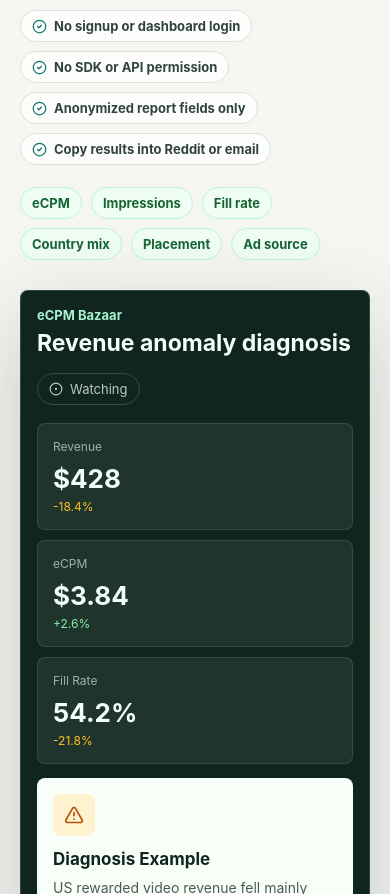
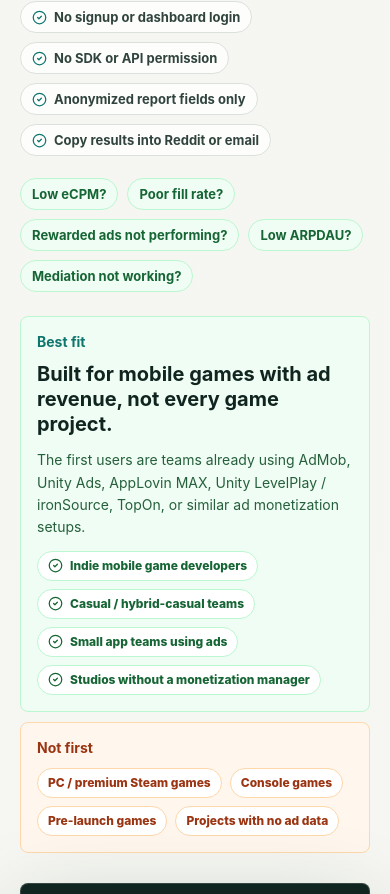
Before and after one commit to X6689/ecpm-bazaar-site, a Next.js app: page / in a window 390 px wide. Shown: the part 870-1764 px from the top of the page. Built offline with nearby package versions, Linux system fonts and the light colour scheme.

Commit message:
Refine mobile ad revenue diagnosis positioning

```diff
--- a/app/cases/page.tsx
+++ b/app/cases/page.tsx
@@ -3,8 +3,8 @@ import { pageMetadata } from "@/lib/site-metadata";
 import { CasesContent } from "./cases-content";
 
 export const metadata: Metadata = pageMetadata(
-  "Diagnosis Cases",
-  "Anonymized mobile ad revenue diagnosis examples for eCPM drops, fill-rate drops, and country mix changes.",
+  "Sample Diagnosis Reports",
+  "Sample mobile game ad revenue diagnosis reports for eCPM drops, fill-rate drops, ARPDAU issues, and country mix changes.",
   "/cases/"
 );
 
--- a/app/free-diagnosis/page.tsx
+++ b/app/free-diagnosis/page.tsx
@@ -4,7 +4,7 @@ import { FreeDiagnosisContent } from "./free-diagnosis-content";
 
 export const metadata: Metadata = pageMetadata(
   "Free Ad Revenue Diagnosis",
-  "Send anonymized mobile ad monetization data for a free eCPM Bazaar diagnosis. No login credentials or API keys required.",
+  "Get a free diagnosis for low mobile game ad revenue across eCPM, ARPDAU, fill rate, GEO, ad format, mediation, and ad source performance.",
   "/free-diagnosis/"
 );
 
--- a/app/globals.css
+++ b/app/globals.css
@@ -228,6 +228,69 @@ p {
   color: #166534;
 }
 
+.fit-split {
+  display: grid;
+  grid-template-columns: minmax(0, 1fr) minmax(180px, 0.5fr);
+  gap: 10px;
+  margin-top: 2px;
+}
+
+.fit-card {
+  display: grid;
+  gap: 12px;
+  padding: 16px;
+  border: 1px solid #bbf7d0;
+  border-radius: 8px;
+  background: #f0fdf4;
+}
+
+.fit-card h2 {
+  color: var(--deep);
+  font-size: 20px;
+  line-height: 1.25;
+}
+
+.fit-card p:not(.section-label) {
+  color: #255f3b;
+  font-size: 14px;
+  line-height: 1.6;
+}
+
+.fit-list {
+  display: flex;
+  flex-wrap: wrap;
+  gap: 8px;
+}
+
+.fit-list span {
+  display: inline-flex;
+  align-items: center;
+  gap: 7px;
+  min-height: 30px;
+  padding: 0 10px;
+  border: 1px solid #bbf7d0;
+  border-radius: 999px;
+  background: #ffffff;
+  color: #166534;
+  font-size: 12px;
+  font-weight: 800;
+  line-height: 1.25;
+}
+
+.fit-card-muted {
+  border-color: #fed7aa;
+  background: #fff7ed;
+}
+
+.fit-card-muted .section-label,
+.fit-card-muted .fit-list span {
+  color: #9a3412;
+}
+
+.fit-card-muted .fit-list span {
+  border-color: #fed7aa;
+}
+
 .primary-action,
 .secondary-action {
   display: inline-flex;
@@ -977,6 +1040,7 @@ p {
   .signal-grid,
   .focus-grid,
   .home-diagnosis-card dl,
+  .fit-split,
   .resource-link-grid,
   .site-footer-main {
     grid-template-columns: 1fr;
@@ -2402,6 +2466,29 @@ p {
   border-radius: 8px;
   background: #f0fdf4;
   color: #10251f;
+}
+
+.mini-score {
+  display: flex;
+  align-items: center;
+  justify-content: space-between;
+  gap: 14px;
+  padding: 13px;
+  border: 1px solid rgb(255 255 255 / 10%);
+  border-radius: 8px;
+  background: rgb(255 255 255 / 7%);
+}
+
+.mini-score span {
+  color: #a7f3d0;
+  font-size: 12px;
+  font-weight: 850;
+  text-transform: uppercase;
+}
+
+.mini-score strong {
+  color: #ffffff;
+  font-size: 20px;
 }
 
 .mini-cause span {
--- a/app/page.tsx
+++ b/app/page.tsx
@@ -32,15 +32,27 @@ const copy = {
     navContact: "联系",
     contact: "联系我",
     languageLabel: "语言",
-    eyebrow: "移动广告收入诊断助手",
-    title: "诊断移动游戏/App 广告收入为什么下降。",
+    eyebrow: "手游广告收益诊断工具",
+    title: "找到你的手游广告收入为什么低。",
     lede:
-      "eCPM Bazaar 帮没有专职数据分析师的小团队判断收入变化来自 eCPM、展示量、填充率、国家结构、广告位还是广告源。你可以试公开 Demo，也可以发送脱敏报表申请免费测试诊断。",
+      "eCPM Bazaar 是面向海外移动游戏开发者的免费 eCPM 和广告变现诊断工具。它帮助没有专职 monetization manager 的小团队判断低收入来自 eCPM、ARPDAU、展示量、填充率、国家结构、广告形式、广告位还是广告源。",
     primary: "申请免费诊断",
     secondary: "试用公开演示",
     tertiary: "下载 CSV 模板",
     trustItems: ["无需注册或后台登录", "无需 SDK 或 API 授权", "只看脱敏报表字段", "可复制结果到 Reddit / 邮件讨论"],
-    driverChips: ["eCPM", "展示量", "填充率", "国家结构", "广告位", "广告源"],
+    driverChips: ["Low eCPM?", "Poor fill rate?", "Rewarded ads not performing?", "Low ARPDAU?", "Mediation not working?"],
+    fitLabel: "Best fit",
+    fitTitle: "专注有广告收入的移动游戏，不服务所有游戏项目。",
+    fitText:
+      "第一批目标客户是已经接入 AdMob、Unity Ads、AppLovin MAX、Unity LevelPlay / ironSource 或 TopOn 的移动游戏和 App 团队。",
+    fitItems: [
+      "独立手游开发者",
+      "Casual / hybrid-casual 小团队",
+      "使用广告聚合的 App 团队",
+      "没有专职变现经理的小型工作室"
+    ],
+    notFitLabel: "Not first",
+    notFitItems: ["PC / Steam 付费游戏", "主机游戏", "尚未上线的游戏", "完全没有广告数据的项目"],
     cardSectionLabel: "Diagnosis Card",
     cardSectionTitle: "把广告收入下降，变成一张看得懂、能分享、能行动的诊断卡。",
     cardSectionText:
@@ -77,11 +89,11 @@ const copy = {
     productLabel: "Product Direction",
     productTitle: "eCPM Bazaar",
     productText:
-      "一个面向小型移动游戏和 App 团队的广告收入波动诊断助手。它不承诺神奇提高 eCPM，而是帮助开发者先判断问题更可能来自流量、单价、填充、国家结构、广告位还是广告源。",
+      "一个面向海外移动游戏和 App 团队的广告收益诊断助手。它不承诺神奇提高收入，而是先帮开发者判断问题更可能来自 eCPM、ARPDAU、展示量、填充、国家结构、广告形式、广告位还是广告源。",
     functionLabel: "Core Function",
     functionTitle: "广告收入异常诊断工具",
     functionText:
-      "当收入波动出现时，eCPM Bazaar 会判断主要问题是 eCPM、填充率、展示量、国家地区、广告位，还是广告平台/广告源拖累，并给出优先排查建议。",
+      "当广告收益偏低或波动时，eCPM Bazaar 会判断主要问题是 eCPM、ARPDAU、填充率、展示频次、国家地区、广告形式、广告位，还是广告平台/广告源拖累，并给出优先排查建议。",
     diagnosisTitle: "诊断示例",
     diagnosisText:
       "美国激励视频收入下降主要由填充率从 78% 降到 54% 导致，eCPM 基本稳定。建议优先检查该广告位的广告源填充、底价配置和平台状态。",
@@ -132,7 +144,7 @@ const copy = {
     serviceLabel: "Who I Serve",
     serviceTitle: "先服务小团队，不做大而全的平台。",
     serviceText:
-      "目标用户是每天关注广告收入、eCPM 和填充率的小游戏/App 开发者。他们可能没有数据分析师，但需要快速知道收入为什么涨跌。",
+      "目标用户是每天关注广告收入、eCPM、ARPDAU 和填充率的小游戏/App 开发者。他们可能没有数据分析师或变现经理，但需要快速知道收益为什么低、为什么波动。",
     aboutLabel: "About Me",
     aboutTitle: "我会先用真实开发者数据验证这个方向。",
     aboutText:
@@ -150,15 +162,27 @@ const copy = {
     navContact: "Contact",
     contact: "Contact",
     languageLabel: "Language",
-    eyebrow: "Mobile ad revenue diagnosis assistant",
-    title: "Diagnose why mobile game and app ad revenue dropped.",
+    eyebrow: "Mobile game ad revenue diagnostic tool",
+    title: "Find why your mobile game ad revenue is low.",
     lede:
-      "eCPM Bazaar helps small teams without a dedicated analyst understand whether a revenue movement came from eCPM, impressions, fill rate, country mix, placement, or ad source performance. Try the public demo or request a free test diagnosis with anonymized report rows.",
+      "eCPM Bazaar is a free eCPM and ad monetization diagnostic tool for mobile game developers. It helps small teams without a monetization manager understand whether low revenue comes from eCPM, ARPDAU, impressions, fill rate, country mix, ad format, placement, mediation, or ad source performance.",
     primary: "Request free diagnosis",
     secondary: "Try public demo",
     tertiary: "Download CSV templates",
     trustItems: ["No signup or dashboard login", "No SDK or API permission", "Anonymized report fields only", "Copy results into Reddit or email"],
-    driverChips: ["eCPM", "Impressions", "Fill rate", "Country mix", "Placement", "Ad source"],
+    driverChips: ["Low eCPM?", "Poor fill rate?", "Rewarded ads not performing?", "Low ARPDAU?", "Mediation not working?"],
+    fitLabel: "Best fit",
+    fitTitle: "Built for mobile games with ad revenue, not every game project.",
+    fitText:
+      "The first users are teams already using AdMob, Unity Ads, AppLovin MAX, Unity LevelPlay / ironSource, TopOn, or similar ad monetization setups.",
+    fitItems: [
+      "Indie mobile game developers",
+      "Casual / hybrid-casual teams",
+      "Small app teams using ads",
+      "Studios without a monetization manager"
+    ],
+    notFitLabel: "Not first",
+    notFitItems: ["PC / premium Steam games", "Console games", "Pre-launch games", "Projects with no ad data"],
     cardSectionLabel: "Diagnosis Card",
     cardSectionTitle: "Turn an ad revenue drop into a card your team can understand and act on.",
     cardSectionText:
@@ -195,11 +219,11 @@ const copy = {
     productLabel: "Product Direction",
     productTitle: "eCPM Bazaar",
     productText:
-      "A diagnosis assistant for small mobile game and app teams. It does not promise to magically increase eCPM; it helps developers understand whether the movement came from traffic, pricing, fill, country mix, placement, or ad source performance.",
+      "A diagnosis assistant for overseas mobile game and app teams. It does not promise to magically increase revenue; it helps developers understand whether low performance came from eCPM, ARPDAU, impressions, fill, country mix, ad format, placement, mediation, or ad source performance.",
     functionLabel: "Core Function",
     functionTitle: "Ad revenue anomaly diagnosis",
     functionText:
-      "When revenue changes, eCPM Bazaar identifies whether the main driver is eCPM, fill rate, impressions, country, placement, or a specific ad platform/source, then suggests where to check first.",
+      "When ad revenue is low or changes, eCPM Bazaar identifies whether the main driver is eCPM, ARPDAU, fill rate, impressions per DAU, country, ad format, placement, or a specific ad platform/source, then suggests where to check first.",
     diagnosisTitle: "Diagnosis Example",
     diagnosisText:
       "US rewarded video revenue fell mainly because fill rate dropped from 78% to 54%, while eCPM stayed stable. Prioritize checking ad source fill, floor settings, and platform status for this placement.",
@@ -250,7 +274,7 @@ const copy = {
     serviceLabel: "Who I Serve",
     serviceTitle: "Starting with small teams, not a giant platform.",
     serviceText:
-      "The target users are mini game and app developers who check ad revenue, eCPM, and fill rate every day. They may not have a data analyst, but they need to know why revenue moved.",
+      "The target users are mini game and app developers who check ad revenue, eCPM, ARPDAU, and fill rate every day. They may not have a data analyst or monetization manager, but they need to know why revenue is low or moving.",
     aboutLabel: "About Me",
     aboutTitle: "I will validate this with real developer data first.",
     aboutText:
@@ -338,6 +362,29 @@ export default function Home() {
             {t.driverChips.map((chip) => (
               <span key={chip}>{chip}</span>
             ))}
+          </div>
+          <div className="fit-split" aria-label="Target customer fit">
+            <div className="fit-card">
+              <p className="section-label">{t.fitLabel}</p>
+              <h2>{t.fitTitle}</h2>
+              <p>{t.fitText}</p>
+              <div className="fit-list">
+                {t.fitItems.map((item) => (
+                  <span key={item}>
+                    <CheckCircle2 size={15} aria-hidden="true" />
+                    {item}
+                  </span>
+                ))}
+              </div>
+            </div>
+            <div className="fit-card fit-card-muted">
+              <p className="section-label">{t.notFitLabel}</p>
+              <div className="fit-list">
+                {t.notFitItems.map((item) => (
+                  <span key={item}>{item}</span>
+                ))}
+              </div>
+            </div>
           </div>
         </div>
 
--- a/lib/site-metadata.ts
+++ b/lib/site-metadata.ts
@@ -2,10 +2,10 @@ import type { Metadata } from "next";
 
 export const siteUrl = new URL("http://ecpmbazaar.com");
 
-export const siteTitle = "eCPM Bazaar | Diagnose mobile game ad revenue drops";
+export const siteTitle = "eCPM Bazaar | Find why mobile game ad revenue is low";
 
 export const siteDescription =
-  "eCPM Bazaar helps small mobile game and app teams diagnose why ad revenue dropped across eCPM, fill rate, impressions, countries, placements, and ad sources.";
+  "eCPM Bazaar helps mobile game developers diagnose low ad revenue across eCPM, ARPDAU, fill rate, impressions per DAU, GEO, ad format, placement, mediation, and ad sources.";
 
 const ogImage = {
   url: "/og-image.png",
```
Also changed, not shown: app/cases/cases-content.tsx (+20 -6 lines), app/free-diagnosis/copy-email-panel.tsx (+72 -4 lines), app/free-diagnosis/free-diagnosis-content.tsx (+40 -17 lines), 1 other file (tests, documents, lock files or other folders).
